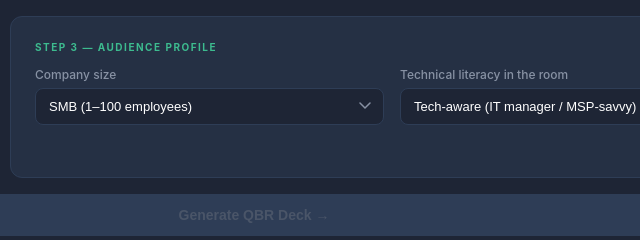
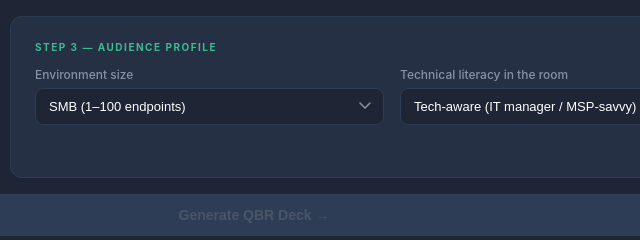
Before and after one commit to ClayLamb/cavelo-qbr-builder, a website: page index.html in a window 1280 px wide. Shown: the part 543-783 px from the top of the page, 386-1026 px from the left. Drawn offline with Linux system fonts and the light colour scheme; no server answers.

Commit message:
Form: Company size -> Environment size, employees -> endpoints
The dropdown was framed around employee count, but the deck talks
about endpoints throughout (CIS benchmark hosts, vuln-scan coverage,
noncompliant hosts, etc.). Switching the label and option text to
"endpoints" so the form vocabulary matches the report content.

Values (smb/mid/enterprise) unchanged — anything reading clientSize
downstream keeps working.

Co-Authored-By: Claude Opus 4.7 (1M context) <noreply@anthropic.com>

```diff
--- a/index.html
+++ b/index.html
@@ -427,11 +427,11 @@
         <div class="card-label">Step 3 — Audience Profile</div>
         <div class="persona-row">
           <div>
-            <label>Company size</label>
+            <label>Environment size</label>
             <select id="client-size">
-              <option value="smb">SMB (1–100 employees)</option>
-              <option value="mid">Mid-market (101–500)</option>
-              <option value="enterprise">Enterprise (500+)</option>
+              <option value="smb">SMB (1–100 endpoints)</option>
+              <option value="mid">Mid-market (101–500 endpoints)</option>
+              <option value="enterprise">Enterprise (500+ endpoints)</option>
             </select>
           </div>
           <div>
```
